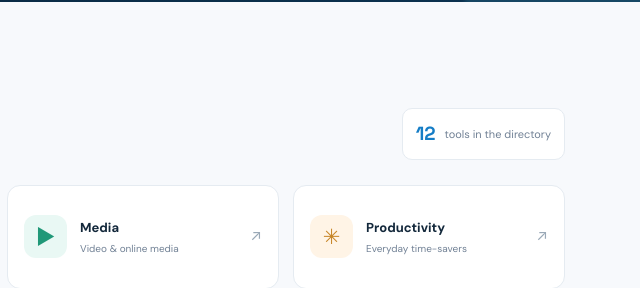
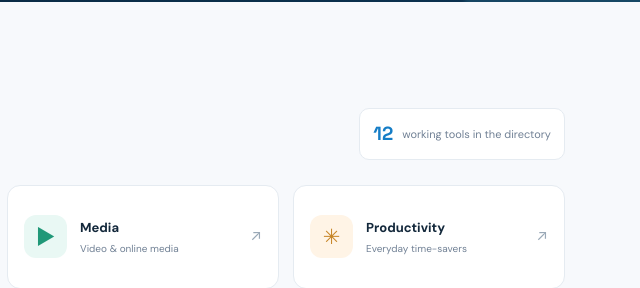
Before and after one commit to OffsharkAi/outshark-website, a plain HTML site: page index.html in a window 1280 px wide. Shown: the part 780-1068 px from the top of the page, 640-1280 px from the left. Drawn offline with Linux system fonts and the light colour scheme.

Commit message:
Launch: publish 12 real tools and remove nonfunctional placeholders

```diff
--- a/index.html
+++ b/index.html
@@ -57,7 +57,7 @@
     <section class="section toolbox-section" id="tools">
       <div class="section-heading">
         <div><div class="eyebrow dark">THE OUTSHARK TOOLBOX</div><h2>What can we help you do?</h2><p class="section-subtitle">Pick a category or search for the exact tool you need.</p></div>
-        <div class="tool-count"><strong id="tool-count">12</strong><span>tools in the directory</span></div>
+        <div class="tool-count"><strong id="tool-count">12</strong><span>working tools in the directory</span></div>
       </div>
       <div class="category-grid">
         <a class="category-card category-image" href="#image-tools"><span class="category-symbol">▧</span><span class="category-copy"><strong>Images</strong><small>Compress, enhance & create</small></span><span class="category-arrow">↗</span></a>
```
